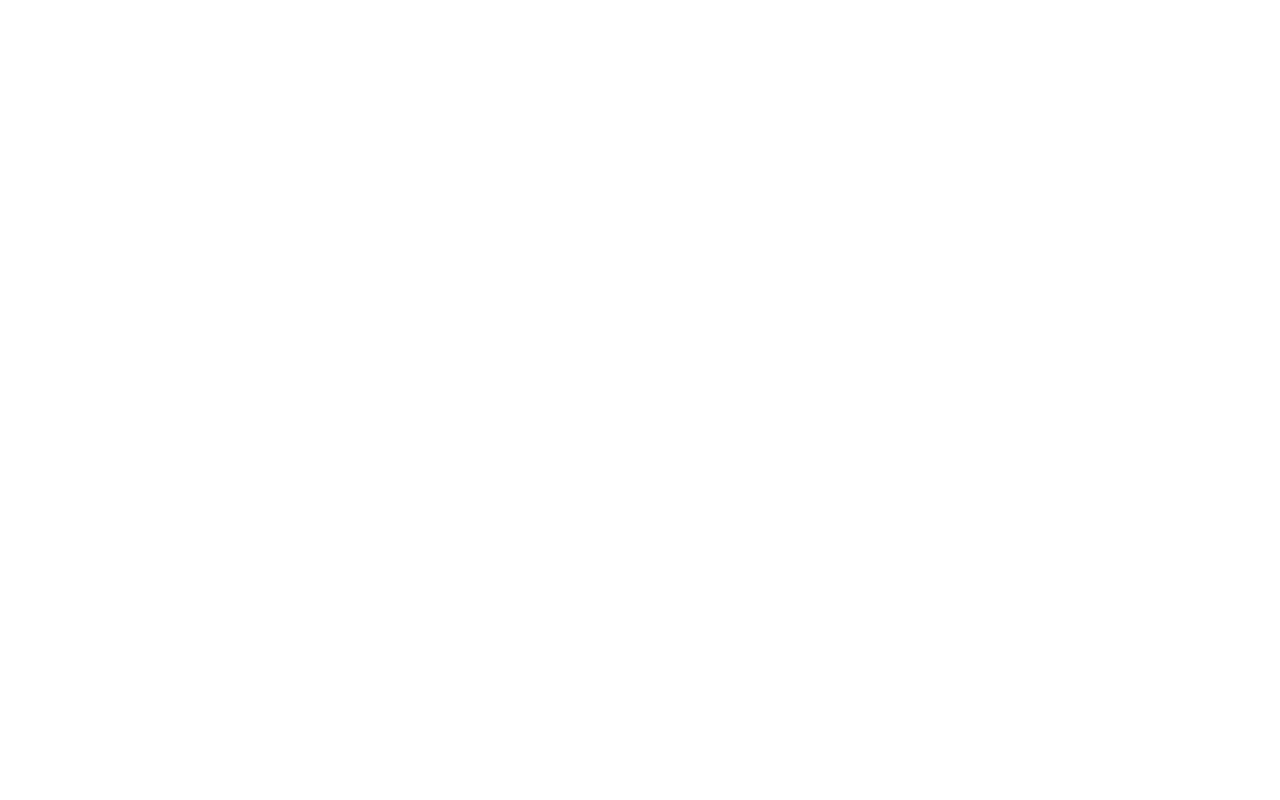
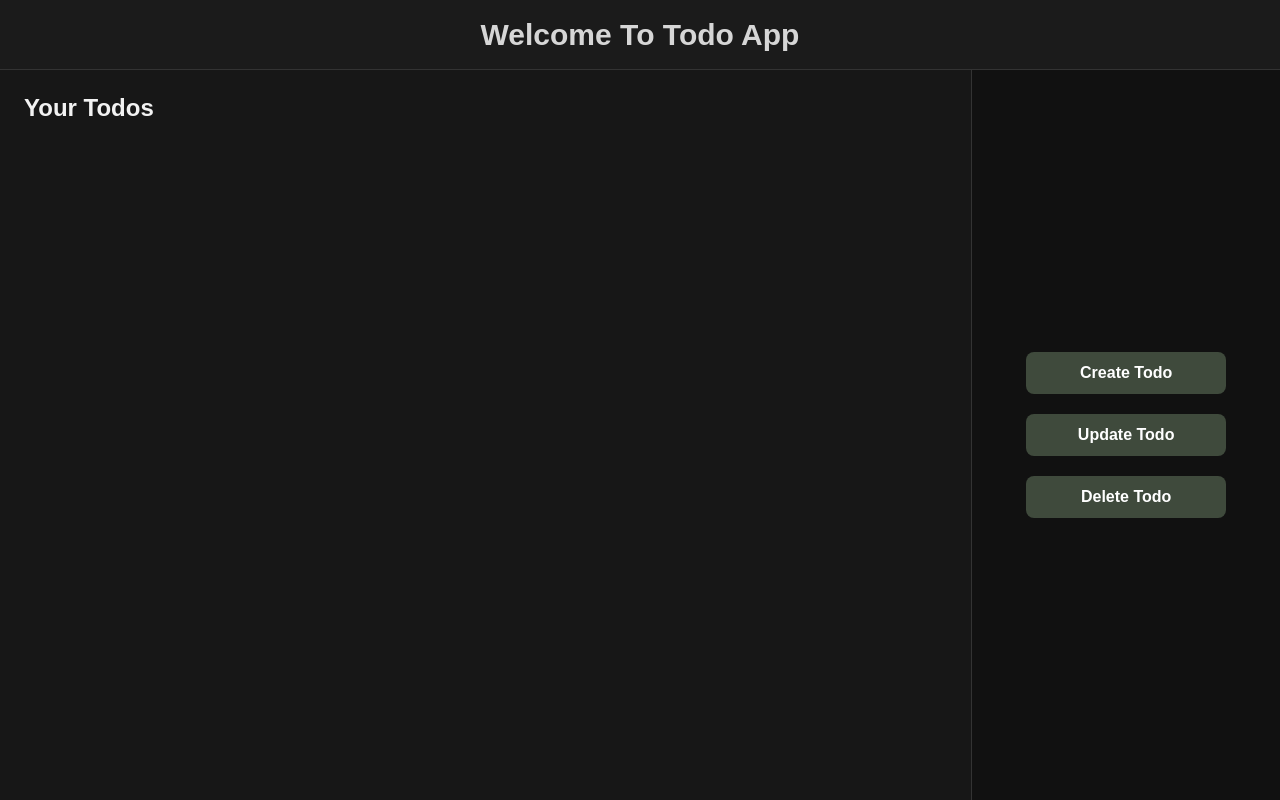
Before and after one commit to harshitchoudhary0910-sudo/jwt-todo, a website: page frontend/user.html in a window 1280 px wide. Drawn offline with Linux system fonts and the light colour scheme.

Commit message:
styling changes

```diff
--- a/data/users.json
+++ b/data/users.json
@@ -1 +1 @@
-[{"username":"chdry_harshit_ror","password":"1234567"}]
+[{"username":"chdry_harshit_ror","password":"1234567"},{"username":"dimplee","password":"1234567"}]
--- a/frontend/user.html
+++ b/frontend/user.html
@@ -0,0 +1,142 @@
+
+<!DOCTYPE html>
+<html lang="en">
+<head>
+    <meta charset="UTF-8">
+    <meta name="viewport" content="width=device-width, initial-scale=1.0">
+    <title>Todo App</title>
+<style>
+*{
+    margin:0;
+    padding:0;
+    box-sizing:border-box;
+    font-family:Arial, Helvetica, sans-serif;
+}
+
+body{
+    height:100vh;
+    background:#111111;
+    color:#f2f2f2;
+}
+
+/* Top Bar */
+.navbar{
+    height:70px;
+    background:#1b1b1b;
+    color:#d6d6d6;
+    display:flex;
+    justify-content:center;
+    align-items:center;
+    font-size:30px;
+    font-weight:bold;
+    border-bottom:1px solid #333;
+    box-shadow:0 2px 12px rgba(0,0,0,0.25);
+}
+
+/* Main Layout */
+.container{
+    display:flex;
+    height:calc(100vh - 70px);
+}
+
+/* Left Section */
+.left{
+    flex:3;
+    background:#171717;
+    padding:24px;
+    border-right:1px solid #333;
+    overflow-y:auto;
+}
+
+.left h2{
+    margin-bottom:20px;
+    color:#f2f2f2;
+}
+
+/* Todos will be added here */
+#todo-list{
+    display:flex;
+    flex-direction:column;
+    gap:12px;
+}
+
+/* Example todo style */
+.todo{
+    background:#1f1f1f;
+    padding:12px 16px;
+    border-radius:8px;
+    border:1px solid #333;
+    box-shadow:0 4px 14px rgba(0,0,0,0.25);
+}
+
+/* Right Section */
+.right{
+    flex:1;
+    background:#111111;
+    display:flex;
+    flex-direction:column;
+    justify-content:center;
+    align-items:center;
+    gap:20px;
+}
+
+/* Buttons */
+button{
+    width:200px;
+    padding:12px;
+    border:none;
+    border-radius:8px;
+    background:#3f4a3c;
+    color:white;
+    font-size:16px;
+    font-weight:bold;
+    cursor:pointer;
+    transition:0.25s;
+}
+
+button:hover{
+    background:#4f5d4b;
+    transform:translateY(-1px);
+}
+</style>
+
+
+</head>
+<body>
+
+    <div class="navbar">
+        Welcome To Todo App
+    </div>
+
+    <div class="container">
+
+        <!-- Left Section -->
+        <div class="left">
+            <h2>Your Todos</h2>
+
+            <div id="todo-list">
+                <!-- Todos will be inserted here using DOM -->
+            </div>
+        </div>
+
+        <!-- Right Section -->
+        <div class="right">
+
+            <button id="create-btn">
+                Create Todo
+            </button>
+
+            <button id="update-btn">
+                Update Todo
+            </button>
+
+            <button id="delete-btn">
+                Delete Todo
+            </button>
+
+        </div>
+
+    </div>
+
+</body>
+</html>
```
Also changed, not shown: frontend/index.html (+16 -16 lines), frontend/signin.html (+20 -10 lines), frontend/signup.html (+20 -10 lines).
